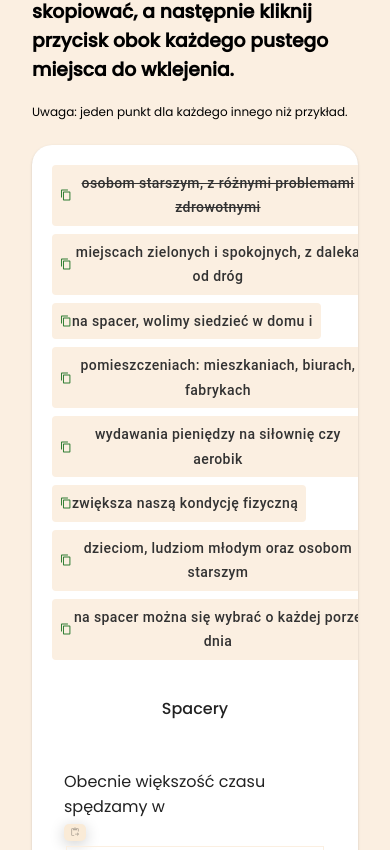
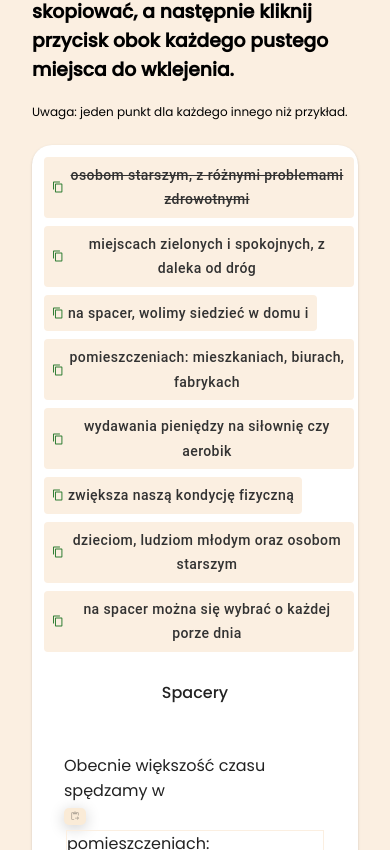
Before and after one commit to MaiaPiko/PolskiTest, a React (Vite) app: page / in a window 390 px wide. Shown: the part 6674-7524 px from the top of the page. Built offline with nearby package versions, Linux system fonts and the light colour scheme.

Commit message:
responsive

```diff
--- a/src/components/FillinTheBlanks/CopyButton.jsx
+++ b/src/components/FillinTheBlanks/CopyButton.jsx
@@ -21,7 +21,7 @@ const CopyButton = ({ text, isReset, example=false, submitted }) => {
     textDecoration: isClicked || example ? "line-through" : "none"
   };
 
-  // Reset the isClicked state when isReset changes
+
   React.useEffect(() => {
     setIsClicked(false);
   }, [isReset]);
@@ -29,7 +29,7 @@ const CopyButton = ({ text, isReset, example=false, submitted }) => {
   return (
     <div>
       <Button  ref={buttonRef} onClick={copyText} style={buttonStyle} className="small"sx={{m:0.5, color:'rgb(50 50 50)',  textTransform: 'none'}} disabled={submitted}  >
-      <ContentCopyIcon sx={{fontSize:"0.85em"}} color="success"/>{text}
+      <ContentCopyIcon sx={{fontSize:"0.85em", pr:0.5}} color="success"/>{text}
       </Button>
     </div>
   );
--- a/src/components/FillinTheBlanks/WordBox.jsx
+++ b/src/components/FillinTheBlanks/WordBox.jsx
@@ -2,11 +2,13 @@ import React, { useEffect, useState } from 'react';
 import CopyButton from './CopyButton';
 import Grid from '@mui/material/Grid';
 import Box from '@mui/material/Box';
+import useMediaQuery from '@mui/material/useMediaQuery';
 
 export default function WordBox({ textArray, isReset, submitted }) {
   const [shuffledArray, setShuffledArray] = useState([]);
+  const matches = useMediaQuery('(max-width:600px)');
+  useEffect(() => {
 
-  useEffect(() => {
     const shuffleWords = () => {
       const newArray = [...textArray];
       for (let i = newArray.length - 1; i > 0; i--) {
@@ -22,7 +24,7 @@ export default function WordBox({ textArray, isReset, submitted }) {
   return (
     <>
       <Box sx={{ flexGrow: 1 }}>
-        <Grid container spacing={1} sx={{ m: 2, pr: 0.75 }}>
+      <Grid container spacing={1} sx={{ m: matches ? 0 : 2, pr: 0.75, p:1}}>
           {shuffledArray.map((text, index) => (
             <CopyButton
               text={text}
--- a/src/components/SectionCard.jsx
+++ b/src/components/SectionCard.jsx
@@ -1,4 +1,5 @@
 import React from 'react'
+import Box from '@mui/material/Box';
 
 import Card from '@mui/material/Card';
 
@@ -6,7 +7,8 @@ import Card from '@mui/material/Card';
 
 export default function SectionCard({children}){
     return(
-    <Card className="paper" sx={{ display: 'flex', justifyContent: 'center', alignItems: 'center', my:3, borderRadius:5}}>
+    <Card className="paper" sx={{ display: 'flex', justifyContent: 'center', alignItems: 'center', my:3,
+     borderRadius:5}}>
         {children}
     </Card>
     )
```
